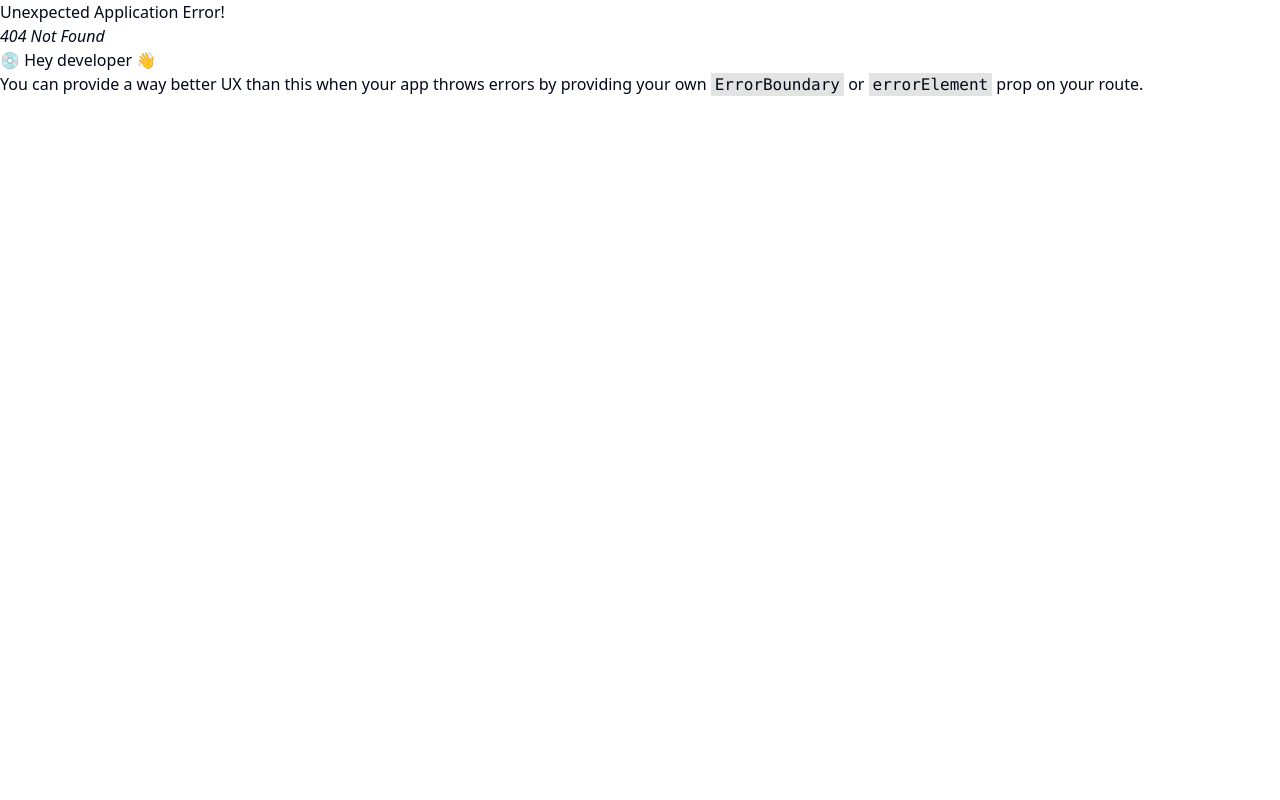
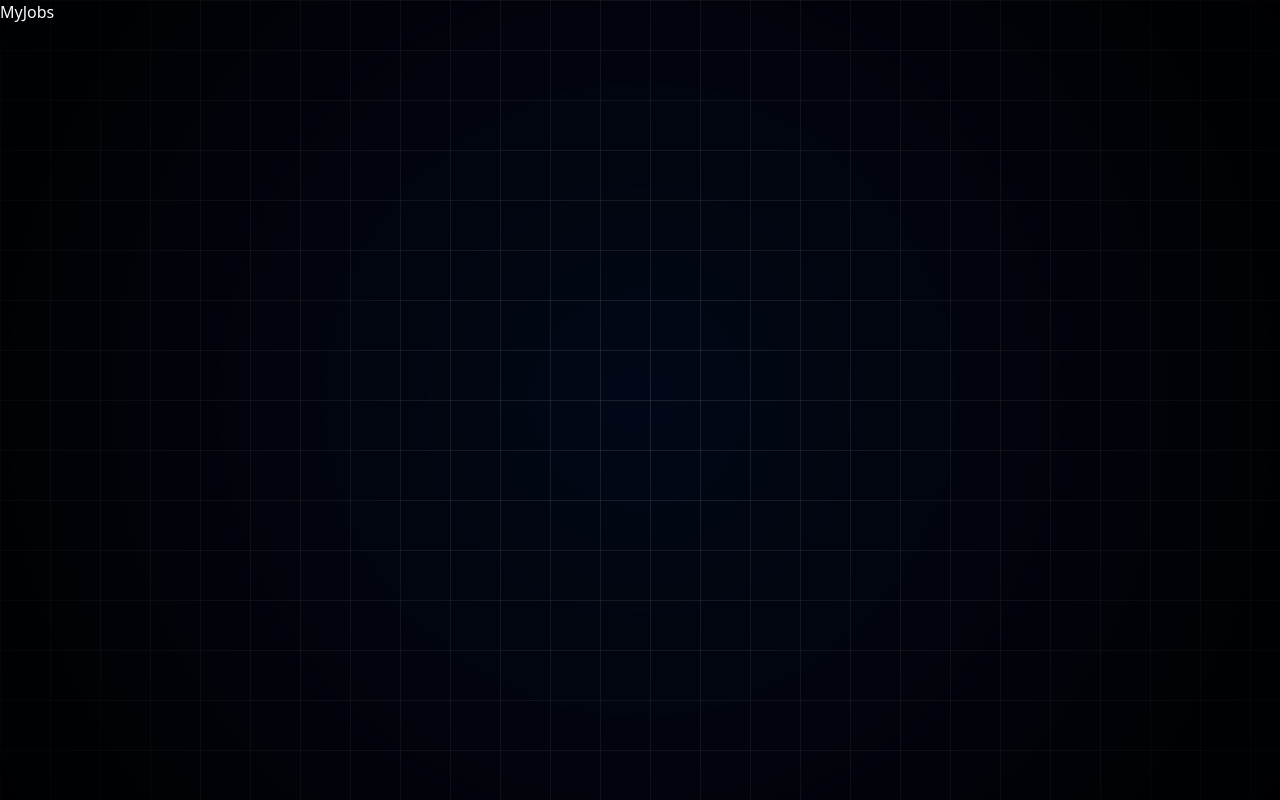
Before and after one commit to AsifAhmedSahil/Hirely---Full-Stack-job-portal-Application-with---React-tailwind-Supabase-Clerk-Shadcn-UI, a React (Vite) app: page /my-jobs in a window 1280 px wide. Before the commit this address had no page. Built offline with nearby package versions, Linux system fonts and the light colour scheme.

Commit message:
dark theme & grid background

```diff
--- a/src/App.css
+++ b/src/App.css
@@ -0,0 +1,26 @@
+.grid-background {
+  position: fixed;
+  top: 0;
+  left: 0;
+  width: 100%;
+  height: 100%;
+  background: linear-gradient(
+      to right,
+      rgba(255, 255, 255, 0.1) 1px,
+      transparent 1px
+    ),
+    linear-gradient(to bottom, rgba(255, 255, 255, 0.1) 1px, transparent 1px);
+  background-size: 50px 50px;
+  pointer-events: none;
+  z-index: -1;
+}
+
+.grid-background::before {
+  content: "";
+  position: absolute;
+  top: 0;
+  left: 0;
+  width: 100%;
+  height: 100%;
+  background: radial-gradient(circle, transparent, rgba(0, 0, 0, 0.9));
+}
--- a/src/Layout/MainLayout.jsx
+++ b/src/Layout/MainLayout.jsx
@@ -4,6 +4,7 @@ import { Outlet } from "react-router-dom"
 const MainLayout = () => {
   return (
     <div>
+        <div className="grid-background"></div>
         <Outlet/>
     </div>
   )
--- /dev/null
+++ b/src/Pages/Job.jsx
@@ -0,0 +1,9 @@
+
+
+const Job = () => {
+  return (
+    <div>Jobs</div>
+  )
+}
+
+export default Job
--- /dev/null
+++ b/src/Pages/JobListing.jsx
@@ -0,0 +1,9 @@
+
+
+const JobListing = () => {
+  return (
+    <div>JobListing</div>
+  )
+}
+
+export default JobListing
--- /dev/null
+++ b/src/Pages/JobPosting.jsx
@@ -0,0 +1,9 @@
+
+
+const JobPosting = () => {
+  return (
+    <div>JobPosting</div>
+  )
+}
+
+export default JobPosting
--- /dev/null
+++ b/src/Pages/MyJobs.jsx
@@ -0,0 +1,9 @@
+
+
+const MyJobs = () => {
+  return (
+    <div>MyJobs</div>
+  )
+}
+
+export default MyJobs
--- /dev/null
+++ b/src/Pages/Onboarding.jsx
@@ -0,0 +1,9 @@
+
+
+const Onboarding = () => {
+  return (
+    <div>Onboarding</div>
+  )
+}
+
+export default Onboarding
--- /dev/null
+++ b/src/Pages/SavedJobs.jsx
@@ -0,0 +1,9 @@
+
+
+const SavedJobs = () => {
+  return (
+    <div>SavedJobs</div>
+  )
+}
+
+export default SavedJobs
--- /dev/null
+++ b/src/components/theme-provider.jsx
@@ -0,0 +1,61 @@
+/* eslint-disable react/prop-types */
+import { createContext, useContext, useEffect, useState } from "react";
+
+const initialState = {
+  theme: "system",
+  setTheme: () => null,
+};
+
+const ThemeProviderContext = createContext(initialState);
+
+export function ThemeProvider({
+  children,
+  defaultTheme = "system",
+  storageKey = "vite-ui-theme",
+  ...props
+}) {
+  const [theme, setTheme] = useState(
+    () => localStorage.getItem(storageKey) || defaultTheme
+  );
+
+  useEffect(() => {
+    const root = window.document.documentElement;
+
+    root.classList.remove("light", "dark");
+
+    if (theme === "system") {
+      const systemTheme = window.matchMedia("(prefers-color-scheme: dark)")
+        .matches
+        ? "dark"
+        : "light";
+
+      root.classList.add(systemTheme);
+      return;
+    }
+
+    root.classList.add(theme);
+  }, [theme]);
+
+  const value = {
+    theme,
+    setTheme: (theme) => {
+      localStorage.setItem(storageKey, theme);
+      setTheme(theme);
+    },
+  };
+
+  return (
+    <ThemeProviderContext.Provider {...props} value={value}>
+      {children}
+    </ThemeProviderContext.Provider>
+  );
+}
+
+export const useTheme = () => {
+  const context = useContext(ThemeProviderContext);
+
+  if (context === undefined)
+    throw new Error("useTheme must be used within a ThemeProvider");
+
+  return context;
+};
```
Also changed, not shown: src/App.jsx (+35 -2 lines).
